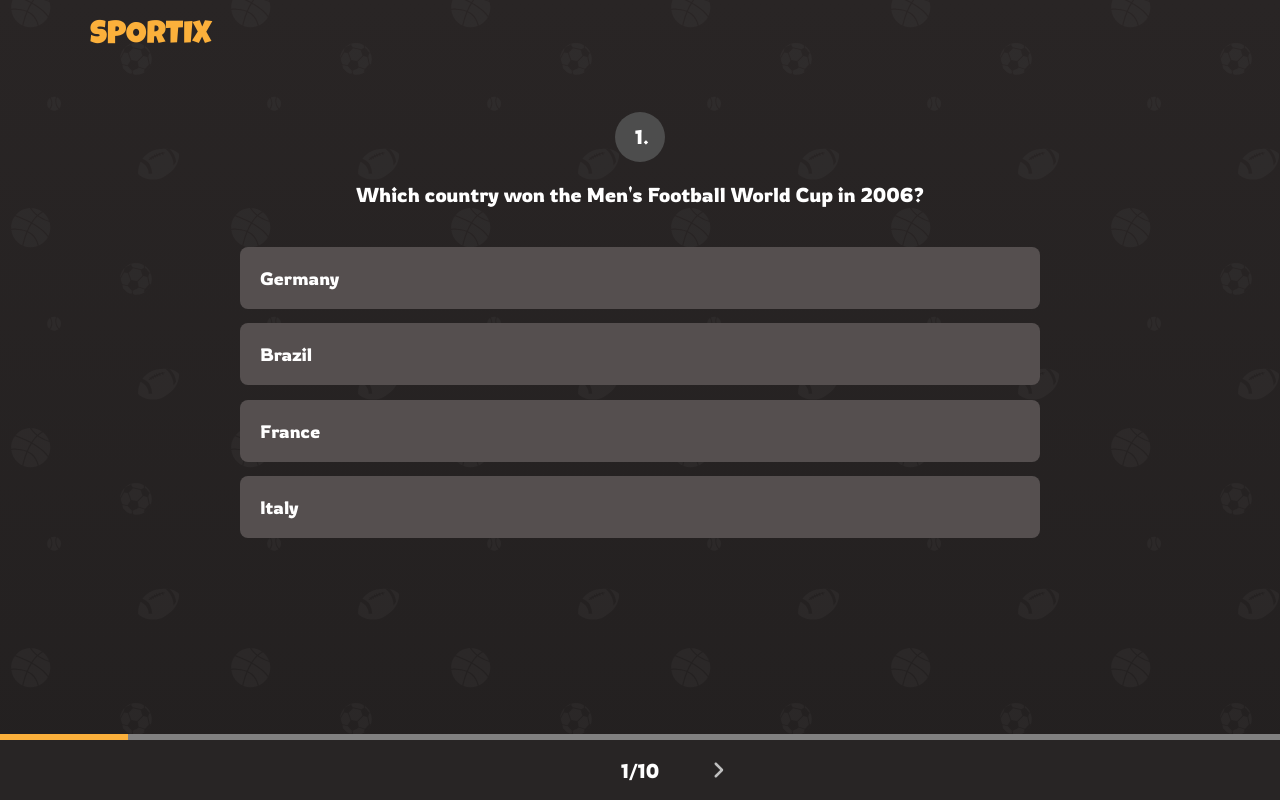
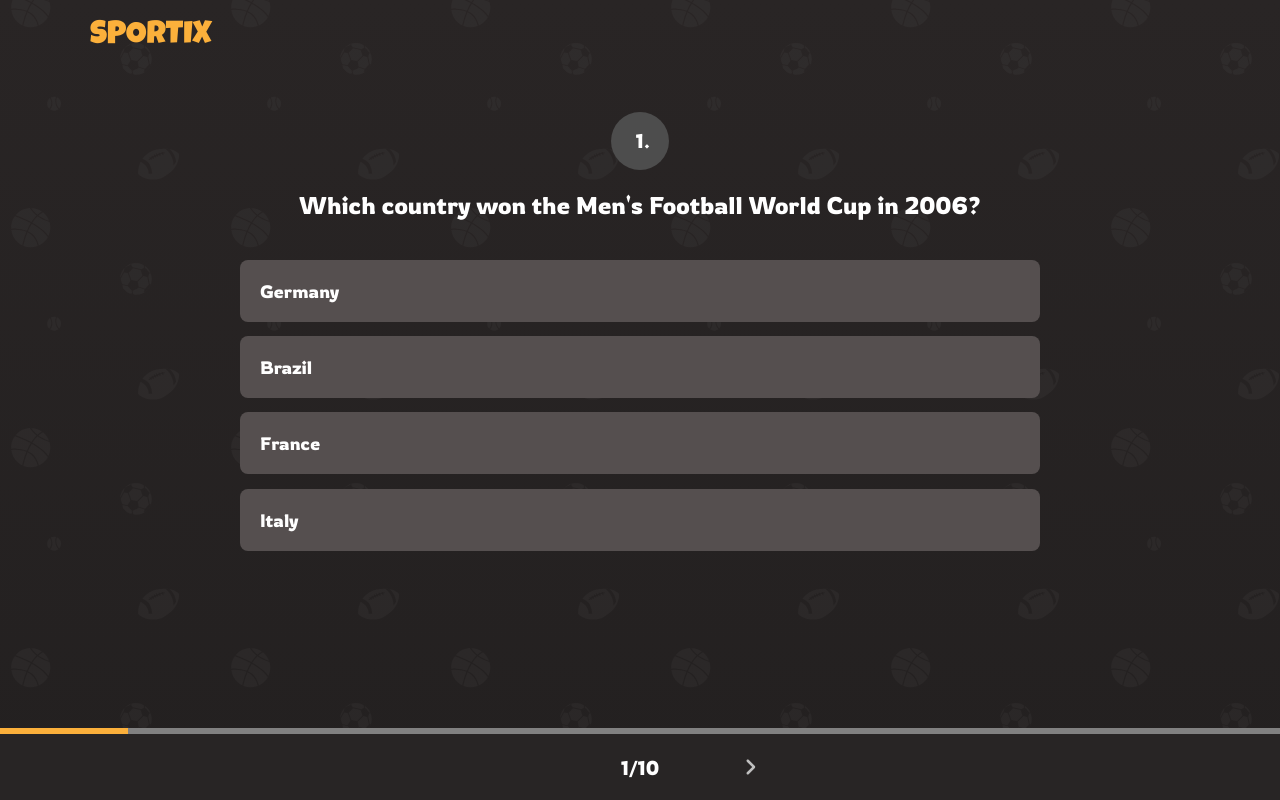
Before and after one commit to Symstract/sportix, a React (Create React App) app: page /quiz in a window 1280 px wide. Built offline with nearby package versions, Linux system fonts and the light colour scheme; a web font is replaced by a local one.

Commit message:
Add tablet/desktop layout for quiz

```diff
--- a/src/components/pages/Quiz.js
+++ b/src/components/pages/Quiz.js
@@ -6,7 +6,8 @@ import { faAngleLeft, faAngleRight } from "@fortawesome/free-solid-svg-icons";
 
 import { questions } from "../../questions";
 
-const bottomNavHeight = "66px";
+const bottomNavHeightPhone = "66px";
+const bottomNavHeightTablet = "72px";
 const contentMaxWidth = "800px";
 
 // Main content
@@ -33,9 +34,14 @@ const StyledQuestionNumber = styled.a`
   justify-content: center;
   width: 3.12rem;
   height: 3.12rem;
-  padding-left: 0.25rem;
+  padding-left: 0.7%;
   background: #4d4d4d;
   border-radius: 99px;
+
+  @media screen and (min-width: ${({ theme }) => theme.breakpoints.tablet}) {
+    width: 3.6rem;
+    height: 3.6rem;
+  }
 `;
 
 function QuestionNumber(props) {
@@ -44,6 +50,10 @@ function QuestionNumber(props) {
 
 const StyledQuestion = styled.p`
   text-align: center;
+
+  @media screen and (min-width: ${({ theme }) => theme.breakpoints.tablet}) {
+    font-size: 1.5rem;
+  }
 `;
 
 function Question(props) {
@@ -98,7 +108,11 @@ const StyledMainContent = styled.div`
   width: 100%;
   max-width: ${contentMaxWidth};
   margin-top: 2.5rem;
-  padding-bottom: calc(${bottomNavHeight} + 30px);
+  padding-bottom: calc(${bottomNavHeightPhone} + 30px);
+
+  @media screen and (min-width: ${({ theme }) => theme.breakpoints.tablet}) {
+    padding-bottom: calc(${bottomNavHeightTablet} + 30px);
+  }
 `;
 
 function MainContent({ questionNumber, answers, setAnswers }) {
@@ -277,6 +291,10 @@ const StyledNavControls = styled.div`
     display: block;
     width: 6rem;
     text-align: center;
+
+    @media screen and (min-width: ${({ theme }) => theme.breakpoints.tablet}) {
+      width: 10rem;
+    }
   }
 `;
 
@@ -330,8 +348,12 @@ const StyledBottomNav = styled.div`
   position: fixed;
   bottom: 0;
   width: 100vw;
-  height: ${bottomNavHeight};
+  height: ${bottomNavHeightPhone};
   background: #282525;
+
+  @media screen and (min-width: ${({ theme }) => theme.breakpoints.tablet}) {
+    height: ${bottomNavHeightTablet};
+  }
 `;
 
 function BottomNav({
```
